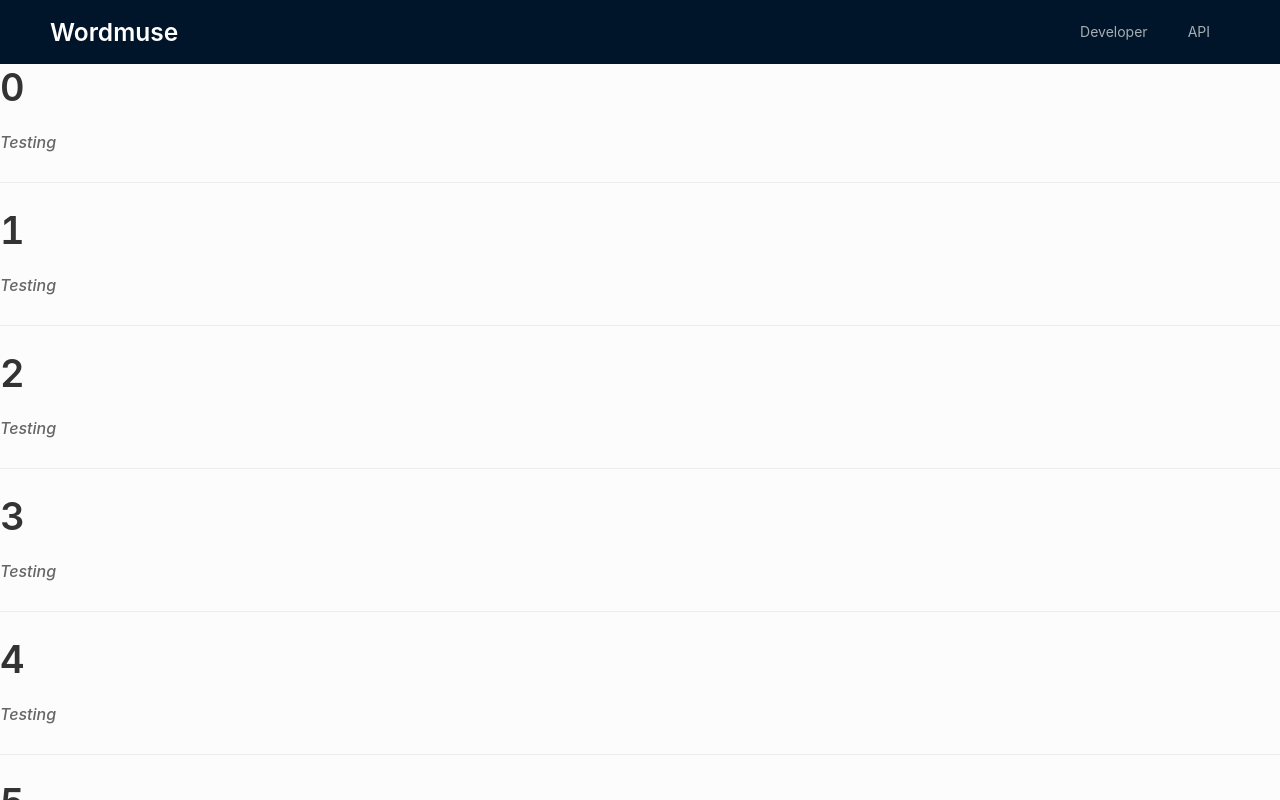
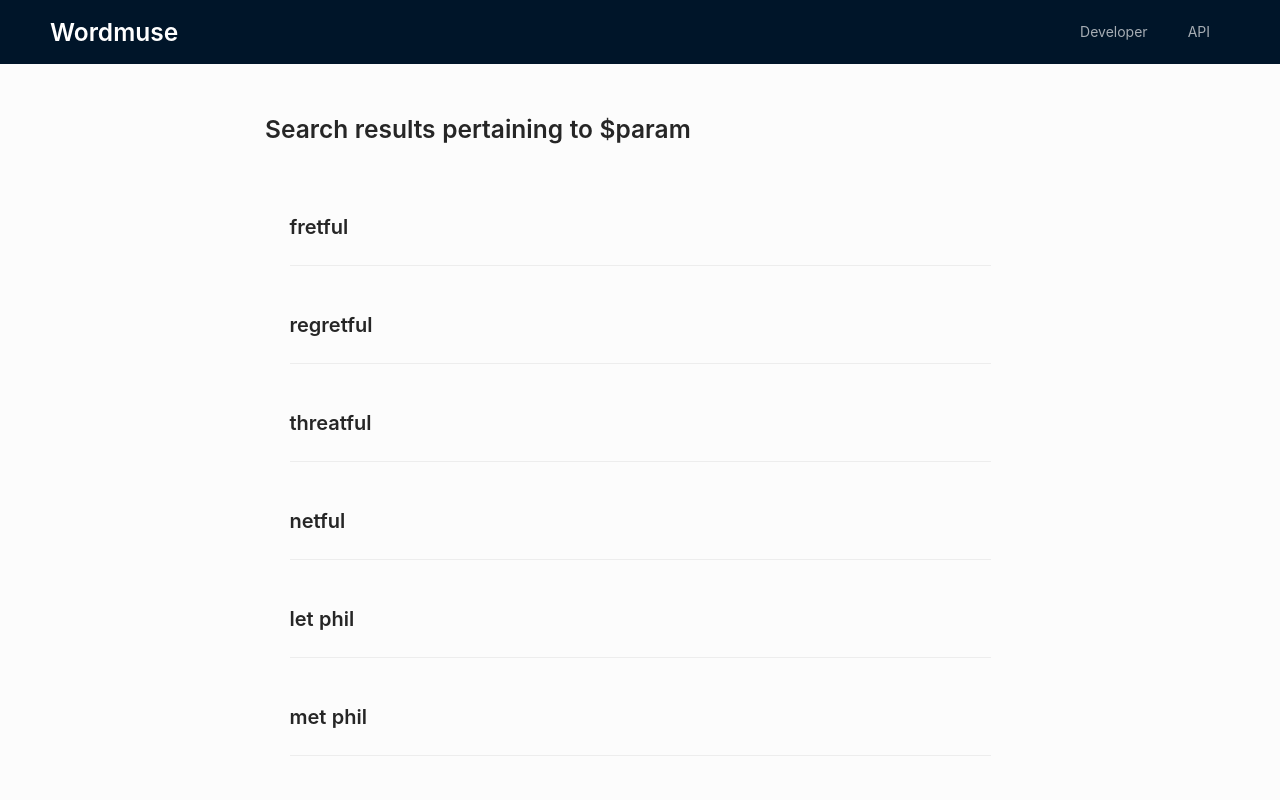
Before and after one commit to 0xAMR/wordmuse, a React (Create React App) app: page / in a window 1280 px wide. Both pictures are taken after a click on the button 865 px from the left and 396 px from the top of the page. Shown: the top 800 px of the page. Built offline with nearby package versions, Linux system fonts and the light colour scheme; a small style sheet from the web is missing.

Commit message:
💄 ♻️ refactor result map and minor UI changes

```diff
--- a/src/components/Result/index.tsx
+++ b/src/components/Result/index.tsx
@@ -1,21 +1,31 @@
+// Styling
+import styled from 'styled-components';
+
 // Ant Design
 import { Divider, Layout, Typography } from 'antd';
 const { Content } = Layout;
 const { Title } = Typography;
 
+const StyledResult = styled.div`
+  & .result__content {
+    margin: 1em 1.5em;
+    padding: 0.25em;
+  }
+`;
+
 type ResultsProps = {
   title: string;
-  description: string;
 };
 
-export default function Result({ title, description }: ResultsProps) {
+export default function Result({ title }: ResultsProps) {
   return (
-    <Content>
-      <Title className="main__title">{title}</Title>
-      <Title className="main__subtitle" level={5}>
-        {description}
-      </Title>
-      <Divider />
-    </Content>
+    <StyledResult>
+      <Content className="result__content">
+        <Title className="result__title" level={4}>
+          {title}
+        </Title>
+        <Divider />
+      </Content>
+    </StyledResult>
   );
 }
--- a/src/components/ResultsList/index.tsx
+++ b/src/components/ResultsList/index.tsx
@@ -1,4 +1,23 @@
+// Styling
+import styled from 'styled-components';
+
+// Components
 import Result from '../Result';
+
+// Ant Design
+import { Typography } from 'antd';
+const { Title } = Typography;
+
+const StyledList = styled.div`
+  width: 100%;
+  max-width: 750px;
+  margin: 0 auto;
+
+  & .list__title {
+    padding: 2em 0;
+    font-size: 1.75em;
+  }
+`;
 
 type ResultsListProps = {
   data: object;
@@ -6,10 +25,13 @@ type ResultsListProps = {
 
 export default function ResultsList({ data }: ResultsListProps): JSX.Element {
   return (
-    <>
-      {Object.keys(data).map((_word) => (
-        <Result title={_word} description="testing" />
+    <StyledList>
+      <Title className="list__title" level={3}>
+        Search results pertaining to $param
+      </Title>
+      {Object.values(data).map((result) => (
+        <Result title={result.word} />
       ))}
-    </>
+    </StyledList>
   );
 }
```
